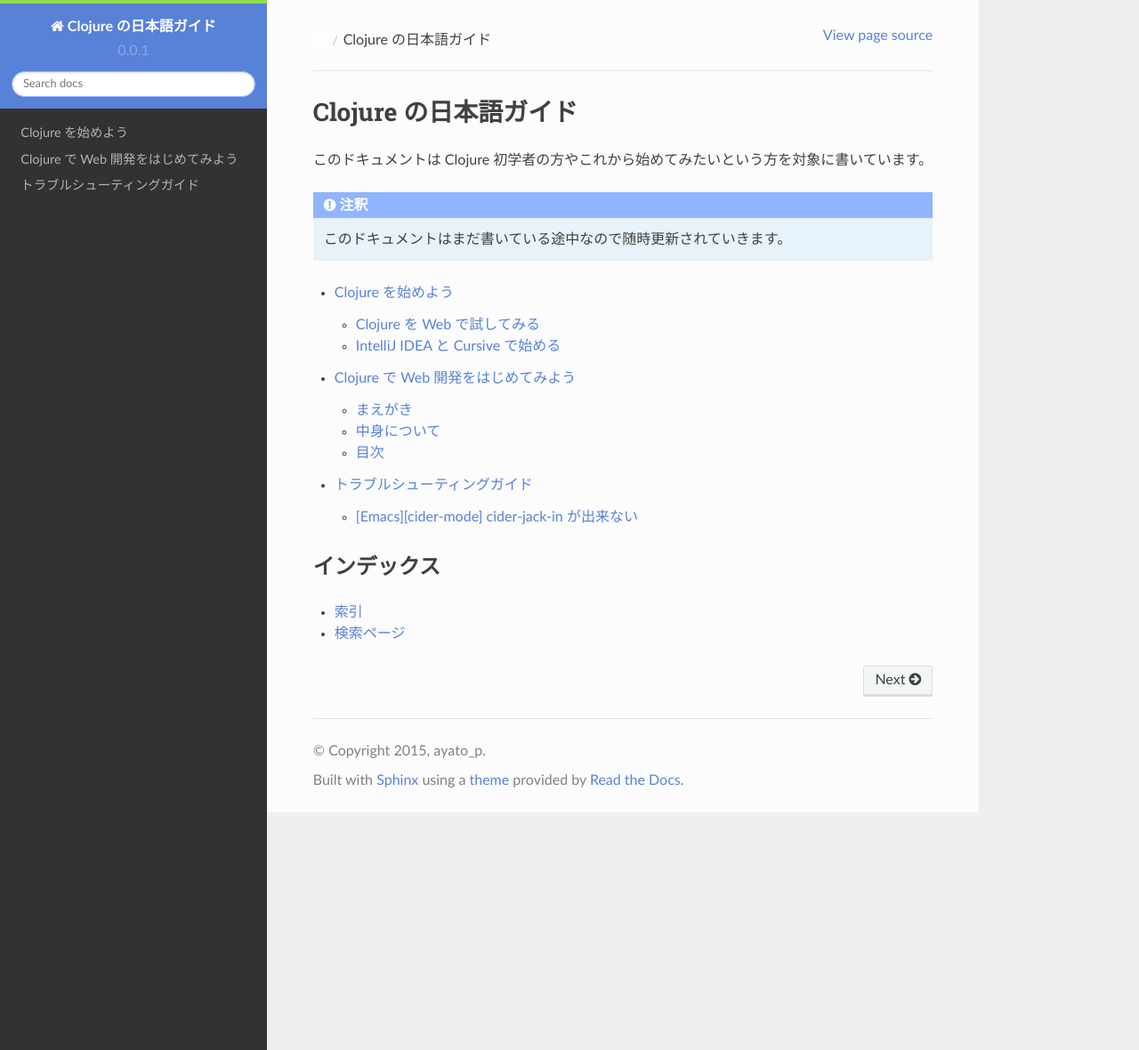
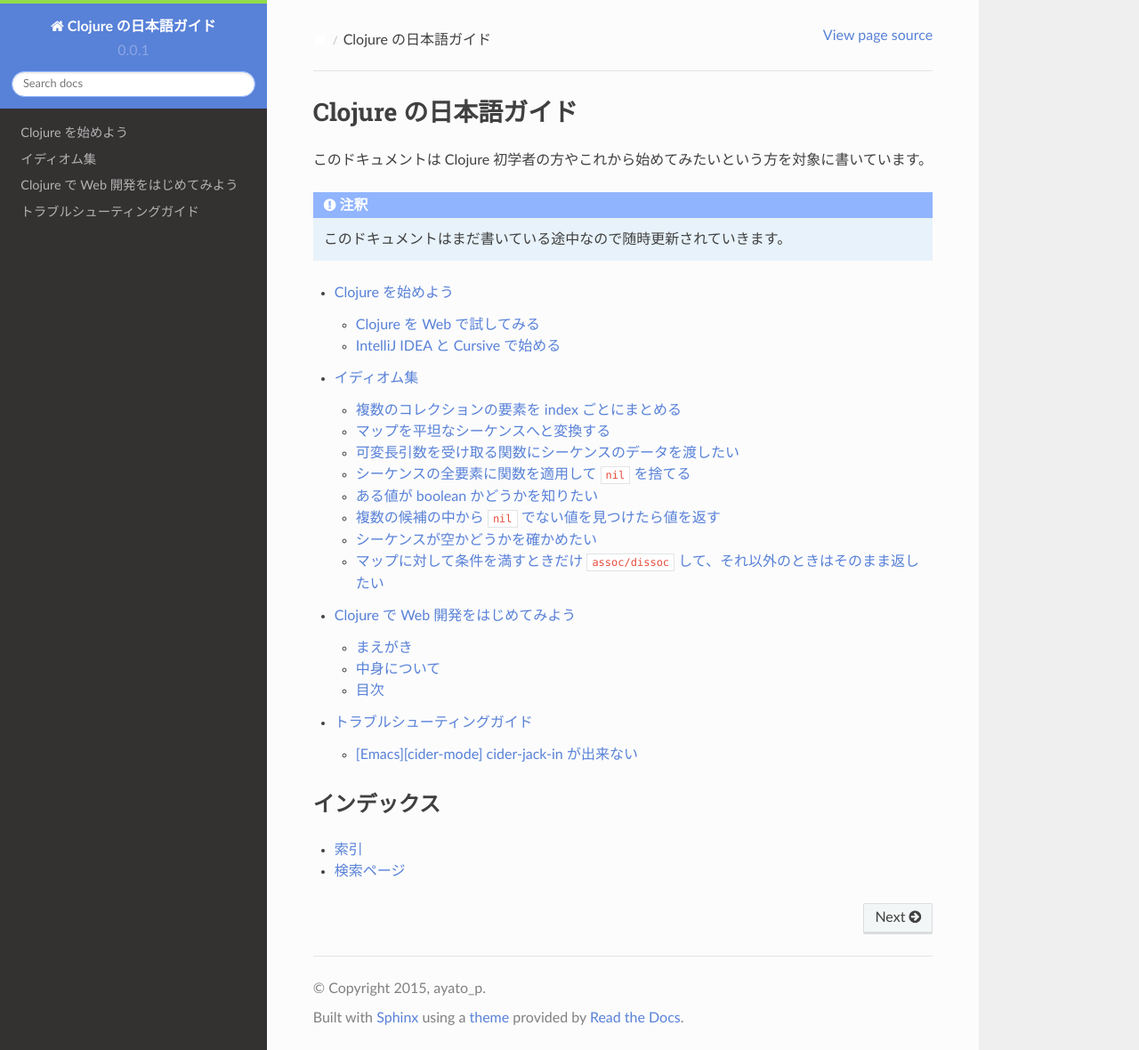
Before and after one commit to ayato-p/clojure-beginner, a Sphinx documentation site: the page built from source/index.rst, in a window 1280 px wide and 1180 px high. Shown: the whole window at 89% size. Built offline with Sphinx 7.4.7 and the Read the Docs theme 2.0.0, drawn with Linux system fonts in a browser that asks for light colours; pages that are not in the unit, such as notebooks, are missing from menus.

Commit message:
:recycle: Add idioms :recycle:

```diff
--- /dev/null
+++ b/source/idioms/index.rst
@@ -0,0 +1,180 @@
+==============
+ イディオム集
+==============
+
+複数のコレクションの要素を index ごとにまとめる
+-----------------------------------------------
+
+.. sourcecode:: clojure
+
+    [0 1 2 3 4]
+    [:a :b :c :d :e]
+
+というふたつのベクタがあるときにこれらの要素を簡単に index ごとにまとめる方法。
+
+.. sourcecode:: clojure
+
+    (let [a [0 1 2 3 4]
+          b [:a :b :c :d :e]]
+      (map vector
+           a
+           b))
+    ;; ([0 :a] [1 :b] [2 :c] [3 :d] [4 :e])
+
+気を付けないといけないのは ``map`` が一番短かいコレクションの長さで止まるので、全ての要素に対して行ないたい場合などは注意が必要です。
+
+マップを平坦なシーケンスへと変換する
+------------------------------------
+
+次のようなマップデータを平坦なシーケンスへと変更したいときに使える方法です。
+
+.. sourcecode:: clojure
+
+    {:name    "ayato-p"
+     :age     "24"
+     :address "Japan"}
+
+これはこのまま ``seq`` などを使うと平坦なシーケンスにはなりません。
+
+.. sourcecode:: clojure
+
+    (seq {:name    "ayato-p"
+          :age     "24"
+          :address "Japan"})
+    ;; ([:name "ayato-p"] [:age "24"] [:address "Japan"])
+
+この場合は次のように書きます。
+
+.. sourcecode:: clojure
+
+    (apply concat {:name    "ayato-p"
+                   :age     "24"
+                   :address "Japan"})
+    ;; (:name "ayato-p" :age "24" :address "Japan")
+
+``seq`` + ``flatten`` という方法もありますが、 ``flatten`` がネストした配列も全て平滑化してしまうため、この場合はあまり使うことが出来ません。
+
+可変長引数を受け取る関数にシーケンスのデータを渡したい
+------------------------------------------------------
+
+.. sourcecode:: clojure
+
+    (def v ["foo" "bar" "baz"])
+
+    (defn f [& args]
+      (clojure.string/join ", " args))
+
+このような関数とデータがあった場合にどのようにすれば関数 ``f`` へベクタ ``v`` が渡せるかという問題です。 これは次のように書けます。
+
+.. sourcecode:: clojure
+
+    (apply f v)
+    ;; "foo, bar, baz"
+
+``apply`` を使う関数適用の形はよく使うので覚えておくと良いでしょう。
+
+また、ベクタではなくマップの場合は次のように書けます。
+
+.. sourcecode:: clojure
+
+    (def m {:name "ayato-p" :age 24})
+
+    (defn g [& {:as m :keys [name age]}]
+      (str "name: " name ", "
+           "age: " age))
+
+    (apply g
+           (apply concat m))
+    ;; "name: ayato-p, age: 24"
+
+シーケンスの全要素に関数を適用して ``nil`` を捨てる
+---------------------------------------------------
+
+``keep`` 関数を使いましょう。
+
+.. sourcecode:: clojure
+
+    (def people [{:name "ayato_p" :age 11}
+                 {:name "alea12" :age 10}
+                 {:name "zer0_u"}])
+
+    (remove nil? (map :age people)) ;(11 10)
+    (keep :age people) ;(11 10)
+
+ある値が boolean かどうかを知りたい
+-----------------------------------
+
+.. sourcecode:: clojure
+
+    (defn boolean? [b]
+      (or (true? b)
+          (false? b)))
+
+    (boolean? true) ;true
+    (boolean? false) ;true
+    (boolean? Boolean/TRUE) ;true
+    (boolean? Boolean/FALSE) ;true
+    (boolean? (Boolean. "true")) ;false
+    (boolean? (Boolean. "false")) ;false
+    (boolean? "") ;false
+    (boolean? nil) ;false
+    (boolean? 0) ;false
+    (boolean? 1) ;false
+
+これでほとんどの場合は事足りるでしょう。
+
+`ref: Special Forms <http://clojure.org/reference/special_forms#if>`__
+
+複数の候補の中から ``nil`` でない値を見つけたら値を返す
+-------------------------------------------------------
+
+``or`` が使えます。
+
+.. sourcecode:: clojure
+
+    (or nil
+        "ayato-p")
+    ;; "ayato-p"
+
+ただ、 ``false`` を見つけても無視されるので、 ``false``
+が欲しい場合は気をつけましょう。
+
+シーケンスが空かどうかを確かめたい
+----------------------------------
+
+``seq`` 関数を使います。
+
+.. sourcecode:: clojure
+
+    (def ev [])
+    (def v [1 2])
+
+    (if (seq nil)
+      "not nil"
+      "nil") ;"nil"
+
+    (if (seq ev)
+      "not empty"
+      "empty") ;"empty"
+
+    (if (seq v)
+      "not empty"
+      "empty") ;"not empty"
+
+``seq`` 関数は便利なので、 ``nil`` に対しても使えるので "``nil``
+または空のシーケンスか" というテストが簡単に出来ます。
+
+マップに対して条件を満すときだけ ``assoc/dissoc`` して、それ以外のときはそのまま返したい
+----------------------------------------------------------------------------------------
+
+``cond->`` を使うと簡単です。
+
+.. sourcecode:: clojure
+
+    (def m {:foo 1 :bar 2})
+
+    (cond-> m
+      true (assoc :baz 3)) ;{:foo 1, :bar 2, :baz 3}
+
+    (cond-> m
+      false (assoc :baz 3)) ;{:foo 1, :bar 2}
--- a/source/index.rst
+++ b/source/index.rst
@@ -16,8 +16,10 @@
    :maxdepth: 2
 
    getting_started/index
+   idioms/index
    intro_web_development/index
    troubleshooting_guide/index
+
 
 インデックス
 ==================
```
